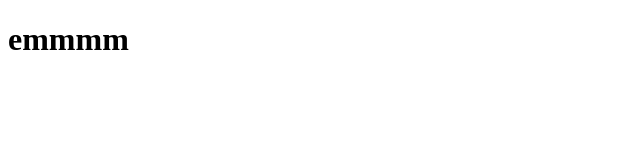
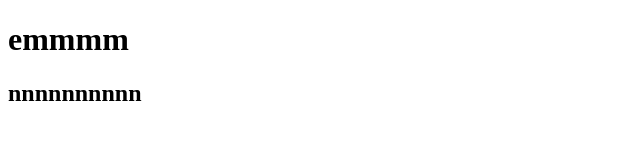
Before and after one commit to congyu765/gitstudy02, a plain HTML site: page index.html in a window 1280 px wide. Shown: the whole page, without its empty margins (0-640 px from the left). Drawn offline with Linux system fonts and the light colour scheme.

Commit message:
改了一下

```diff
--- a/index.html
+++ b/index.html
@@ -8,5 +8,6 @@
 </head>
 <body>
     <h1>emmmm</h1>
+    <h2>nnnnnnnnnn</h2>
 </body>
 </html>
```
